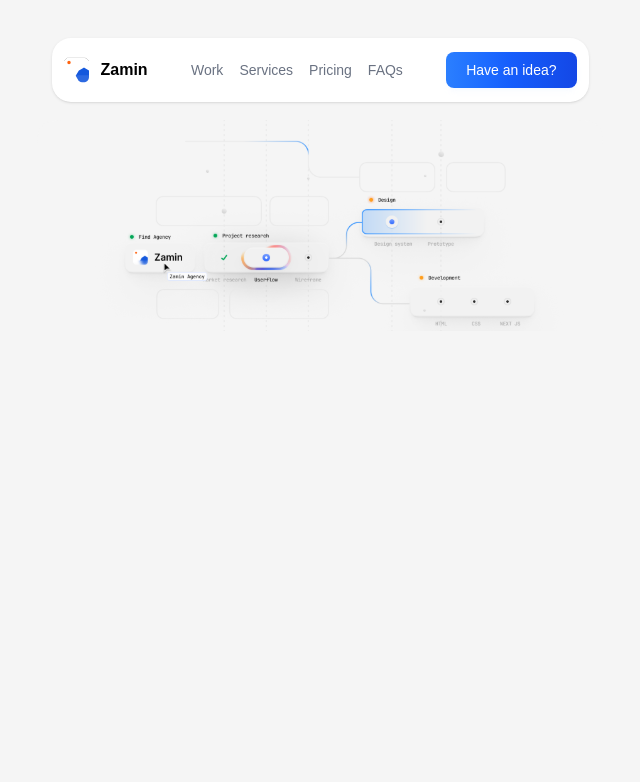
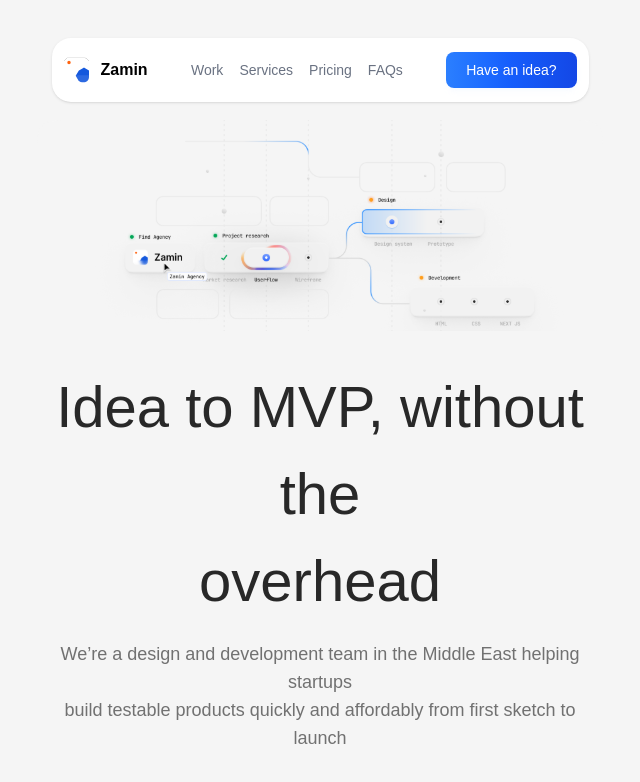
Before and after one commit to parsa-farshah/zamin2, a Next.js app: page / in a window 1280 px wide. Shown: the top 782 px of the page, without its empty margins (320-960 px from the left). Built offline with nearby package versions, Linux system fonts and the light colour scheme.

Commit message:
text header

```diff
--- a/app/components/Header.tsx
+++ b/app/components/Header.tsx
@@ -7,10 +7,21 @@ function Header() {
     <div className="w-full flex flex-col items-center justify-center">
       <div className="w-full flex justify-center">
         <Image
-          className="bg-auto pt-[120px]"
+          className="bg-auto w-full h-full pt-[120px]"
           src={headerXl}
           alt="haeder Image Xl"
         />
+      </div>
+      <div className="pt-8">
+        <h1 className="text-center text-[#282828] text-[32px] sm:text-[58px] font-medium">
+          Idea to MVP, without <br className="md:hidden block" /> the{" "}
+          <br className="lg:block hidden" /> overhead
+        </h1>
+        <p className="pt-4 text-lg font-normal text-[#717171] text-center">
+          We’re a design and development team in the Middle East helping
+          startups <br className="lg:block hidden" /> build testable products
+          quickly and affordably from first sketch to launch
+        </p>
       </div>
     </div>
   );
```
